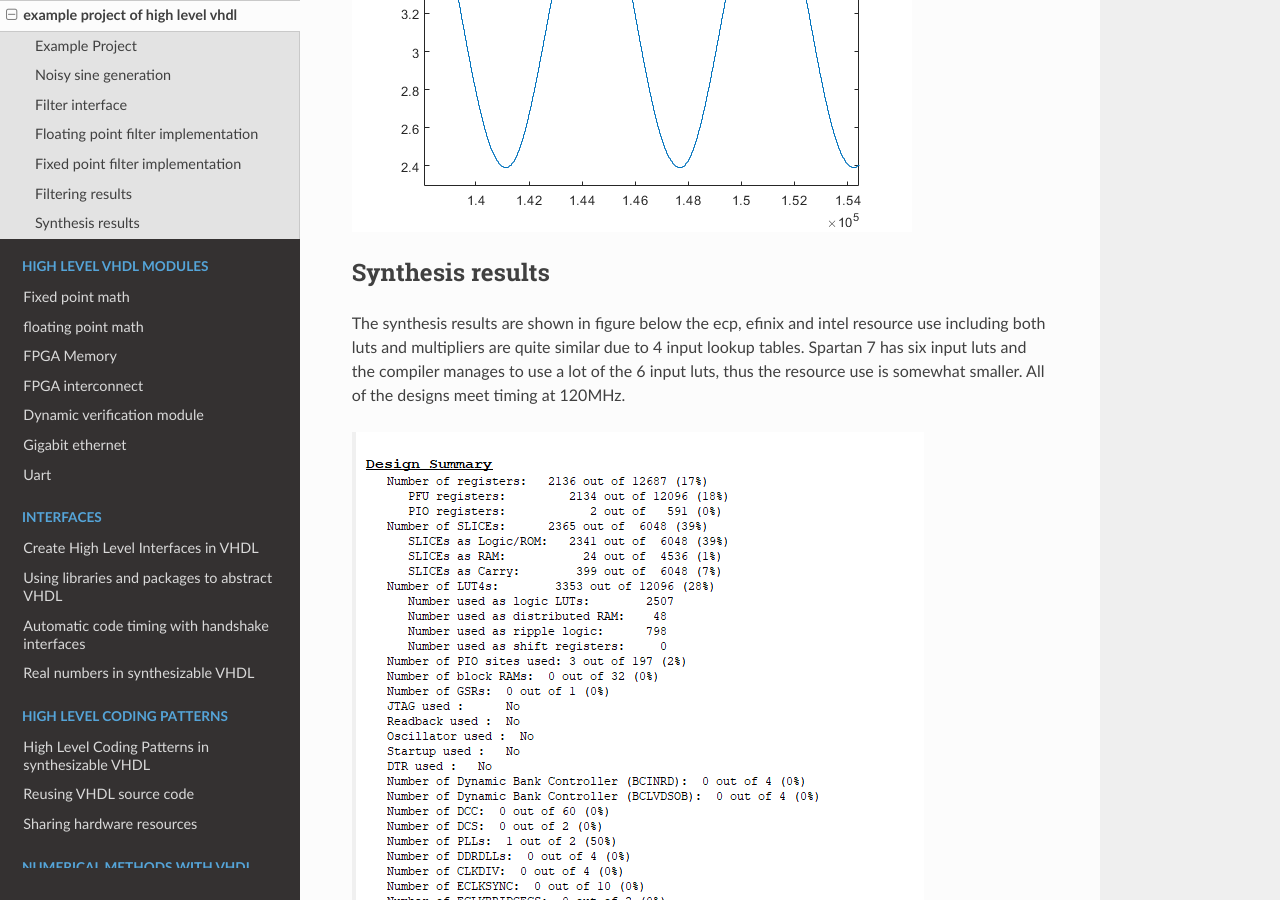
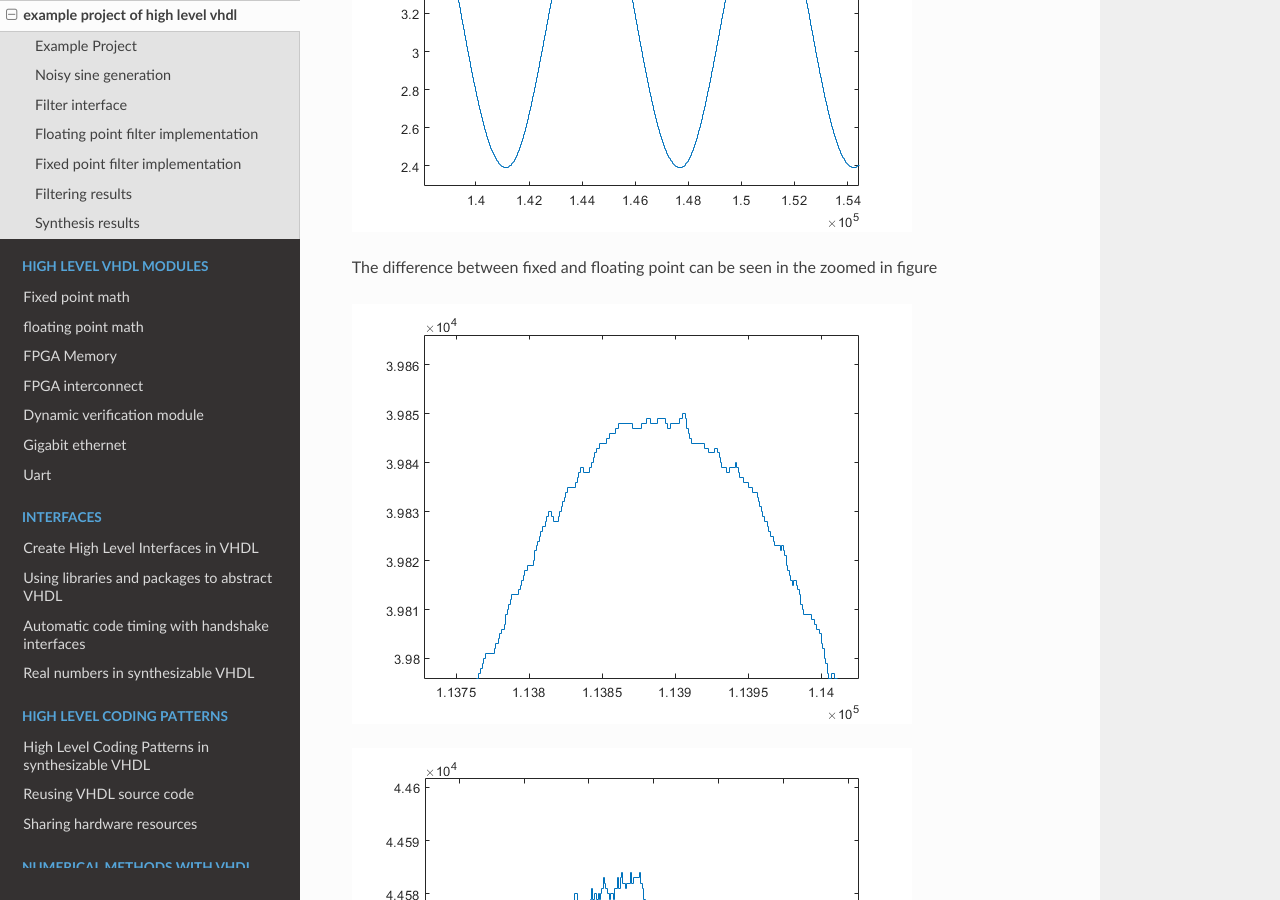
Before and after one commit to hVHDL/hVHDL, a Sphinx documentation site: the page built from docs/source/hvhdl_example_project/hvhdl_example_project.rst, in a window 1280 px wide and 900 px high, scrolled down 4752 px. Built offline with Sphinx 7.4.7 and the Read the Docs theme 2.0.0, drawn with Linux system fonts in a browser that asks for light colours.

Commit message:
add zoomed in figures

```diff
--- a/docs/source/hvhdl_example_project/hvhdl_example_project.rst
+++ b/docs/source/hvhdl_example_project/hvhdl_example_project.rst
@@ -82,6 +82,12 @@ Since the fixed and floating point implmentations of the filters have the same r
 
 .. image:: figures/filtered_sine.png
 
+The difference between fixed and floating point can be seen in the zoomed in figure
+
+.. image:: figures/fixed_point_filter_closeup.png
+
+.. image:: figures/floating_point_filter_closeup.png
+
 Synthesis results
 -----------------
 
```
